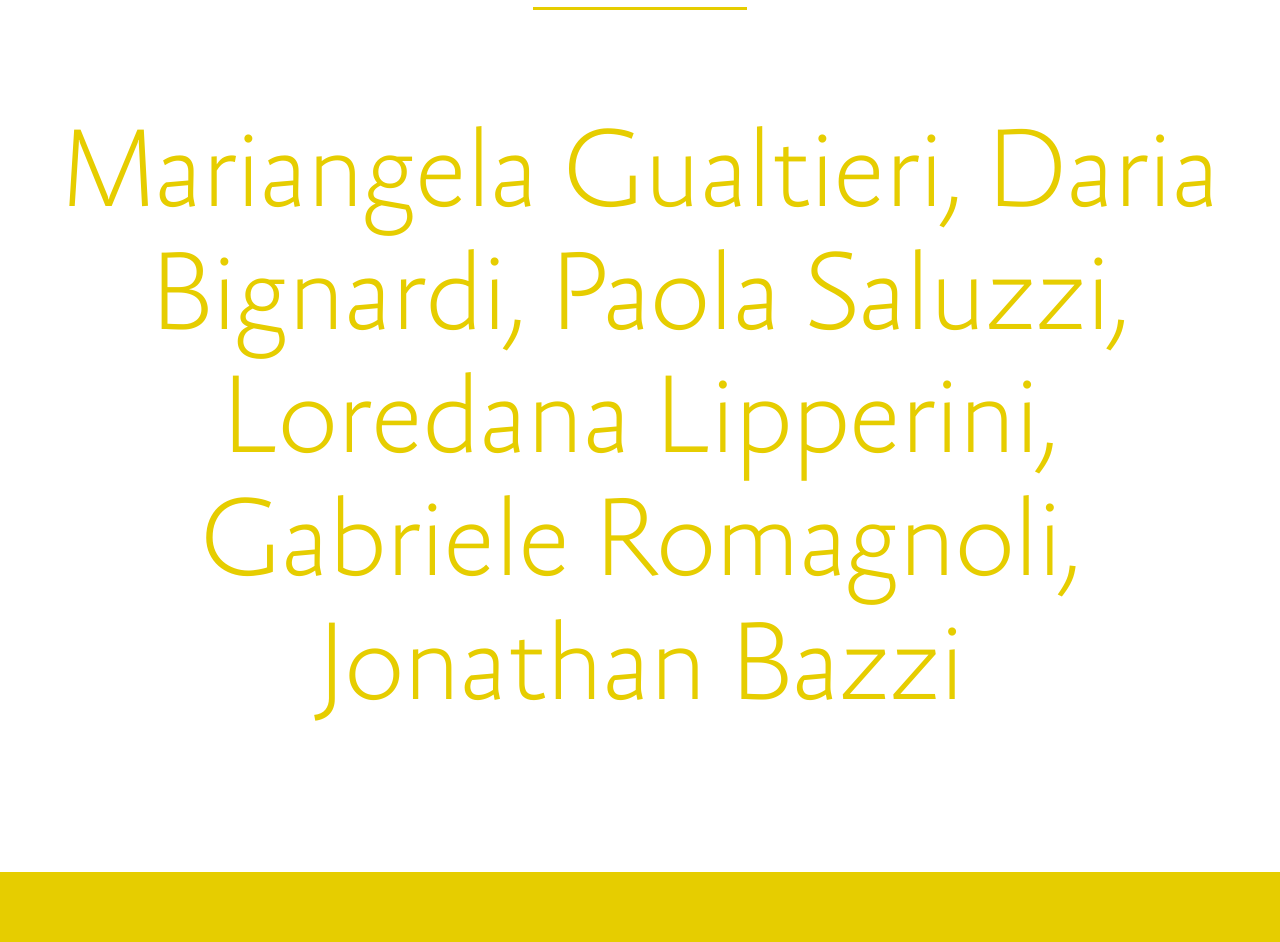
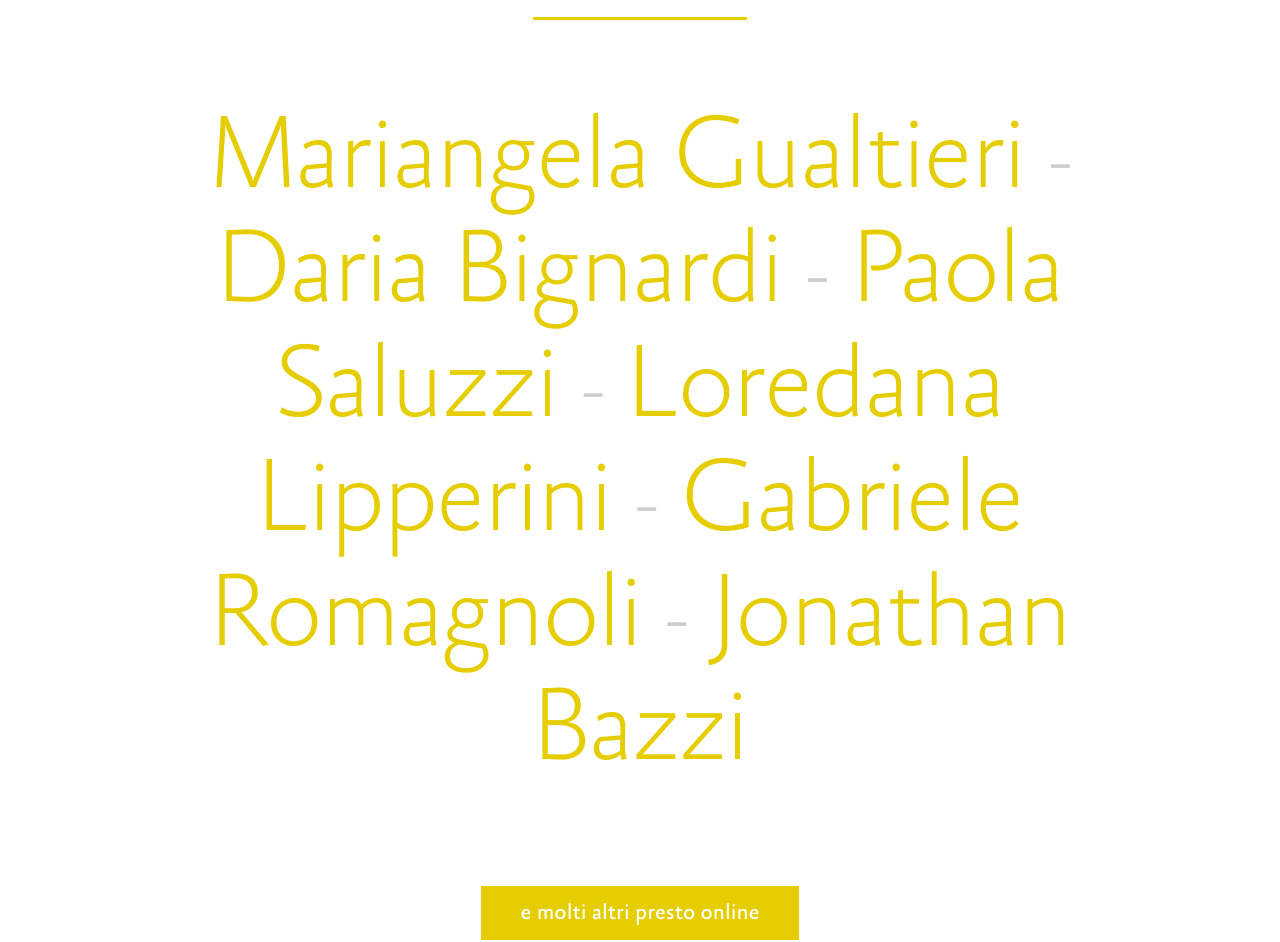
Before and after one commit to taniot/isoladellestorie2022, a Next.js app: page / in a window 1280 px wide. Shown: the part 131-1073 px from the top of the page. Built offline with nearby package versions, Linux system fonts and the light colour scheme.

Commit message:
feat lets go

```diff
--- a/components/anteprima/anteprima.module.scss
+++ b/components/anteprima/anteprima.module.scss
@@ -2,12 +2,12 @@
 }
 
 .container {
-  @apply w-11/12 mx-auto;
+  @apply w-9/12 mx-auto;
   display: flex;
   flex-direction: column;
   align-items: center;
   padding-top: 100px;
-  padding-bottom: 144px;
+  padding-bottom: 70px;
 
   .title {
     font-family: "AbsaraSans";
@@ -15,24 +15,26 @@
     border-bottom-style: solid;
     border-bottom-width: 3px;
     display: inline-block;
-    font-size: 28px;
-    line-height: 18px;
-    padding-bottom: 20px;
+    font-size: 1.375rem;
+    line-height: 1;
+    padding-bottom: 14px;
+    margin-bottom: 40px;
   }
 
   .hero_list {
     display: block;
     text-align: center;
-    font-size: 7rem;
-    margin: 0.9090909091em auto 0;
+    font-size: 2.25rem;
     font-family: "AbsaraSans-Thin";
     letter-spacing: -0.1rem;
-    line-height: 1.1;
+    line-height: 1.6;
     color: var(--main-bg-color);
     .hero_name {
       display: inline;
-      -webkit-animation: curtain 0.6s cubic-bezier(0.25, 0.46, 0.45, 0.94);
-      animation: curtain 0.6s cubic-bezier(0.25, 0.46, 0.45, 0.94);
+      .trattino {
+        font-size: 1.5rem;
+        color: #cccccb;
+      }
     }
     .hero_small {
       padding-top: 2rem;
@@ -41,17 +43,66 @@
   }
 }
 
-@keyframes curtain {
-  0% {
-    box-shadow: inset 0 0 0 0 #000;
+.button {
+  background-color: var(--main-bg-color);
+  padding: 10px 40px;
+  font-family: "AbsaraSans";
+  font-size: 1.2rem;
+  margin: 50px auto;
+  color: white;
+}
+
+@screen md {
+  .container {
+    @apply w-9/12 mx-auto;
+    display: flex;
+    flex-direction: column;
+    align-items: center;
+    padding-top: 100px;
+    padding-bottom: 70px;
+
+    .title {
+      font-family: "AbsaraSans";
+      border-bottom-color: var(--main-bg-color);
+      border-bottom-style: solid;
+      border-bottom-width: 3px;
+      display: inline-block;
+      font-size: 28px;
+      line-height: 28px;
+      padding-bottom: 20px;
+      margin-bottom: 80px;
+    }
+
+    .hero_list {
+      display: block;
+      text-align: center;
+      font-size: 6.5rem;
+
+      font-family: "AbsaraSans-Thin";
+      letter-spacing: -0.1rem;
+      line-height: 1.1;
+      color: var(--main-bg-color);
+      .hero_name {
+        display: inline;
+
+        .trattino {
+          font-size: 5rem;
+          color: #cccccb;
+        }
+      }
+      .hero_small {
+        padding-top: 2rem;
+        font-size: 1.25rem;
+      }
+    }
   }
-  50% {
-    box-shadow: inset 0 1em 0 0 #000;
-  }
-  51% {
-    box-shadow: inset 0 -1em 0 0 #000;
-  }
-  to {
-    box-shadow: inset 0 0 0 0 #000;
+
+  .button {
+    background-color: var(--main-bg-color);
+    padding: 10px 40px;
+    font-family: "AbsaraSans";
+    font-size: 1.4rem;
+    margin: 100px auto;
+    color: white;
   }
 }
--- a/components/anteprima/anteprima.tsx
+++ b/components/anteprima/anteprima.tsx
@@ -5,13 +5,26 @@ const Anteprima = () => (
     <div className={styles.container}>
       <h2 className={styles.title}>In questa edizione</h2>
       <ul className={styles.hero_list}>
-        <li className={styles.hero_name}>Mariangela Gualtieri, </li>
-        <li className={styles.hero_name}>Daria Bignardi, </li>
-        <li className={styles.hero_name}>Paola Saluzzi, </li>
-        <li className={styles.hero_name}>Loredana Lipperini, </li>
-        <li className={styles.hero_name}>Gabriele Romagnoli, </li>
+        <li className={styles.hero_name}>
+          Mariangela Gualtieri <span className={styles.trattino}>-</span>{" "}
+        </li>
+        <li className={styles.hero_name}>
+          Daria Bignardi <span className={styles.trattino}>-</span>{" "}
+        </li>
+        <li className={styles.hero_name}>
+          Paola Saluzzi <span className={styles.trattino}>-</span>{" "}
+        </li>
+        <li className={styles.hero_name}>
+          Loredana Lipperini <span className={styles.trattino}>-</span>{" "}
+        </li>
+        <li className={styles.hero_name}>
+          Gabriele Romagnoli <span className={styles.trattino}>-</span>{" "}
+        </li>
         <li className={styles.hero_name}>Jonathan Bazzi </li>
       </ul>
+      <a href="#" className={styles.button}>
+        e molti altri presto online
+      </a>
     </div>
   </section>
 );
--- a/components/header/header.module.scss
+++ b/components/header/header.module.scss
@@ -28,7 +28,7 @@
 
 @screen md {
   .header {
-    position: absolute;
+    position: fixed;
     top: 0;
     left: 0;
     display: flex;
--- a/styles/globals.scss
+++ b/styles/globals.scss
@@ -83,6 +83,5 @@ body::before {
 }
 
 a {
-  cursor: var(--cursor-hover);
-  color: #3a3a3a;
+  cursor: var(--cursor-hover) !important;
 }
```
